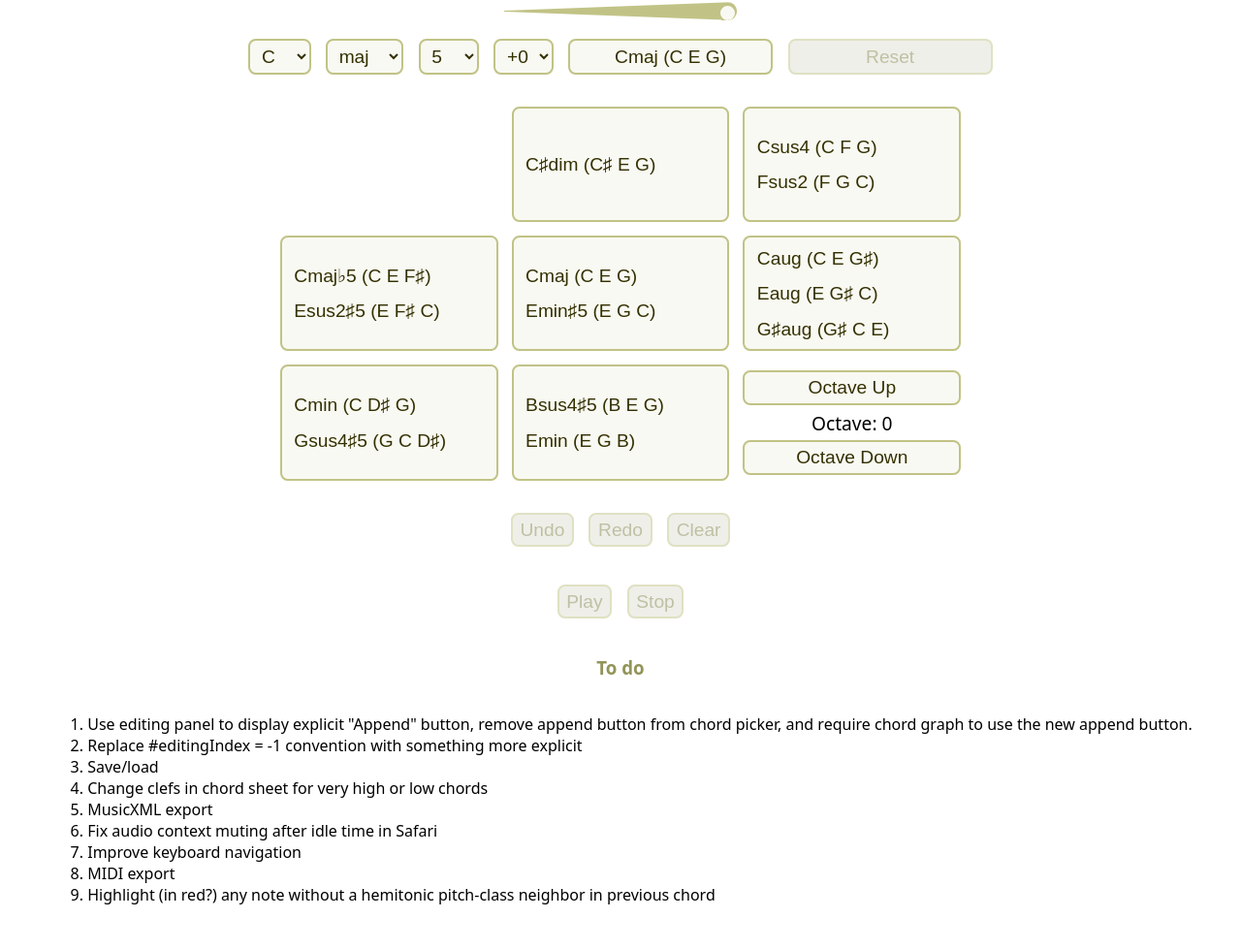
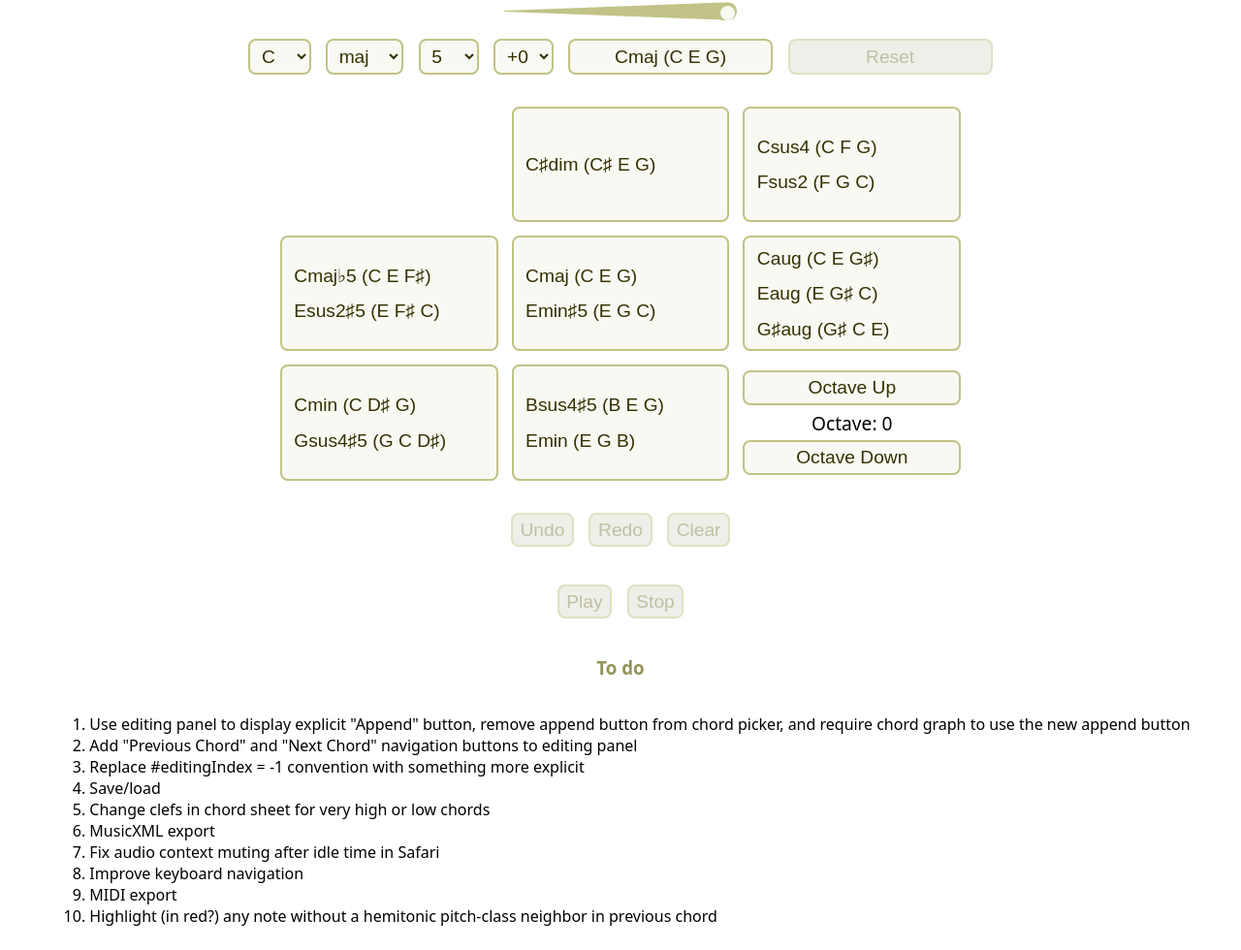
Before and after one commit to WCWedin/chord-dancer, a website with bundled scripts: page www/index.html in a window 1280 px wide. Shown: the part 92-1072 px from the top of the page at 97% size. Before the commit the page ends 1050 px from the top, so only its background shows below. Built offline with nearby package versions, Linux system fonts and the light colour scheme; what vexflow would draw is missing.

Commit message:
Adds a new to do item.

```diff
--- a/www/index.html
+++ b/www/index.html
@@ -31,7 +31,8 @@
         <chord-dancer></chord-dancer>
         <h3>To do</h3>
         <ol>
-            <li>Use editing panel to display explicit "Append" button, remove append button from chord picker, and require chord graph to use the new append button.</li>
+            <li>Use editing panel to display explicit "Append" button, remove append button from chord picker, and require chord graph to use the new append button</li>
+            <li>Add "Previous Chord" and "Next Chord" navigation buttons to editing panel</li>
             <li>Replace #editingIndex = -1 convention with something more explicit</li>
             <li>Save/load</li>
             <li>Change clefs in chord sheet for very high or low chords</li>
```
